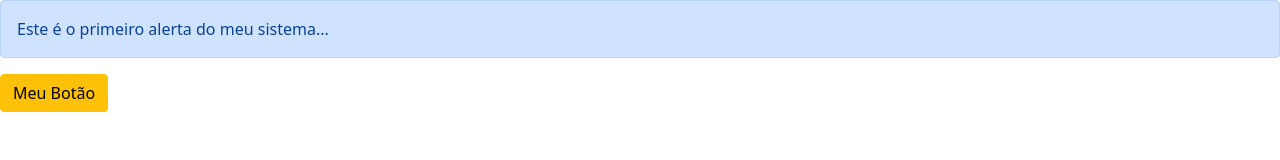
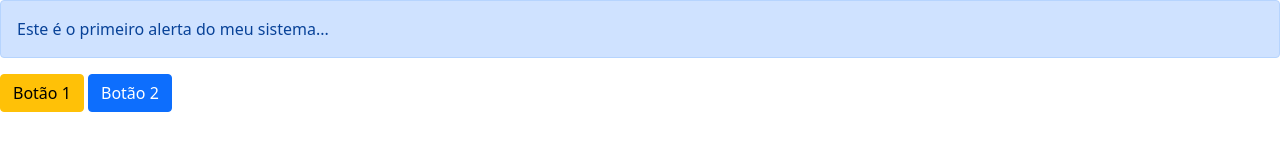
Before and after one commit to amsilv/19a_devops, a plain HTML site: page index.html in a window 1280 px wide. Drawn offline with Linux system fonts and the light colour scheme.

Commit message:
Adição do botao 2

```diff
--- a/index.html
+++ b/index.html
@@ -12,9 +12,12 @@
     <div class="alert alert-primary" role="alert">
         Este é o primeiro alerta do meu sistema...
       </div>
-      <button type="button" class="btn btn-warning">Meu Botão</button>
+      <button type="button" class="btn btn-warning">Botão 1</button>
+      <button type="button" class="btn btn-primary">Botão 2</button>
+
 
     <script src="jquery-3.6.0.min.js"></script>
     <script src="bootstrap.bundle.min.js"></script>
+
 <body>
 </html>
```
